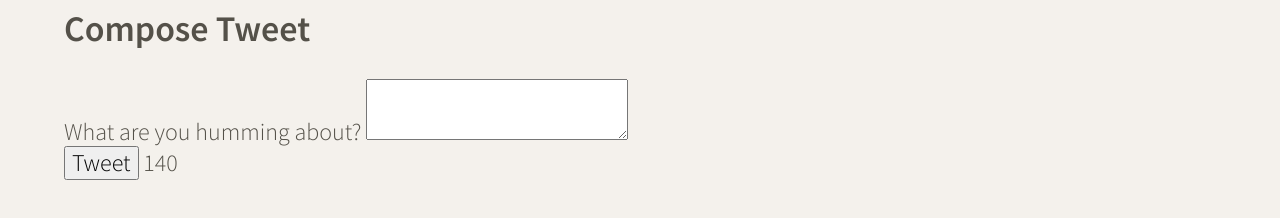
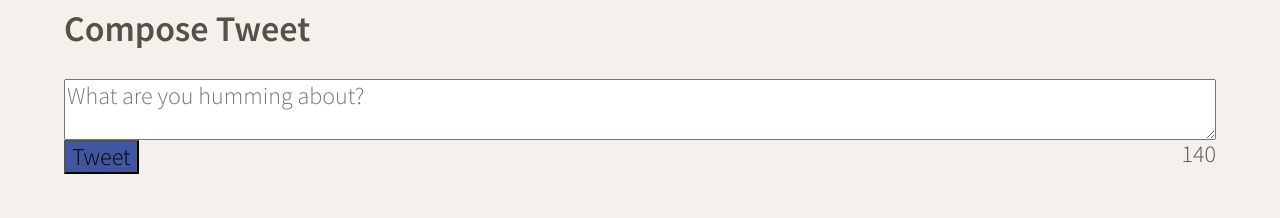
Before and after one commit to scc416/tweeter, a website: page public/index.html in a window 1280 px wide. Shown: the part 542-760 px from the top of the page. Drawn offline with nearby package versions, Linux system fonts and the light colour scheme.

Commit message:
add form for makding tweet

```diff
--- a/public/index.html
+++ b/public/index.html
@@ -50,7 +50,6 @@
     <div>
       <img src="/images/profile-hex.png">
     </div>
-    <br>
     <div>
       <h2>Your Name</h2>
     </div>
@@ -62,11 +61,14 @@
     <section class="new-tweet">
       <h2>Compose Tweet</h2>
       <form>
-        <label for="tweet-text">What are you humming about?</label>
-        <textarea name="text" id="tweet-text"></textarea>
+        <textarea name="text" id="tweet-text" placeholder="What are you humming about?"></textarea>
         <div>
-          <button type="submit">Tweet</button>
-          <output name="counter" class="counter" for="tweet-text">140</output>
+          <div>
+            <button type="submit">Tweet</button>
+          </div>
+          <div>
+            <output name="counter" class="counter" for="tweet-text">140</output>
+          </div>
         </div>
       </form>
     </section>
--- a/public/styles/new-tweet.css
+++ b/public/styles/new-tweet.css
@@ -0,0 +1,13 @@
+form {
+    display: flex;
+    flex-direction: column;
+}
+
+form div {
+    display: flex;
+    justify-content: space-between;
+}
+
+form button {
+    background-color: #4056A1;
+}
```
